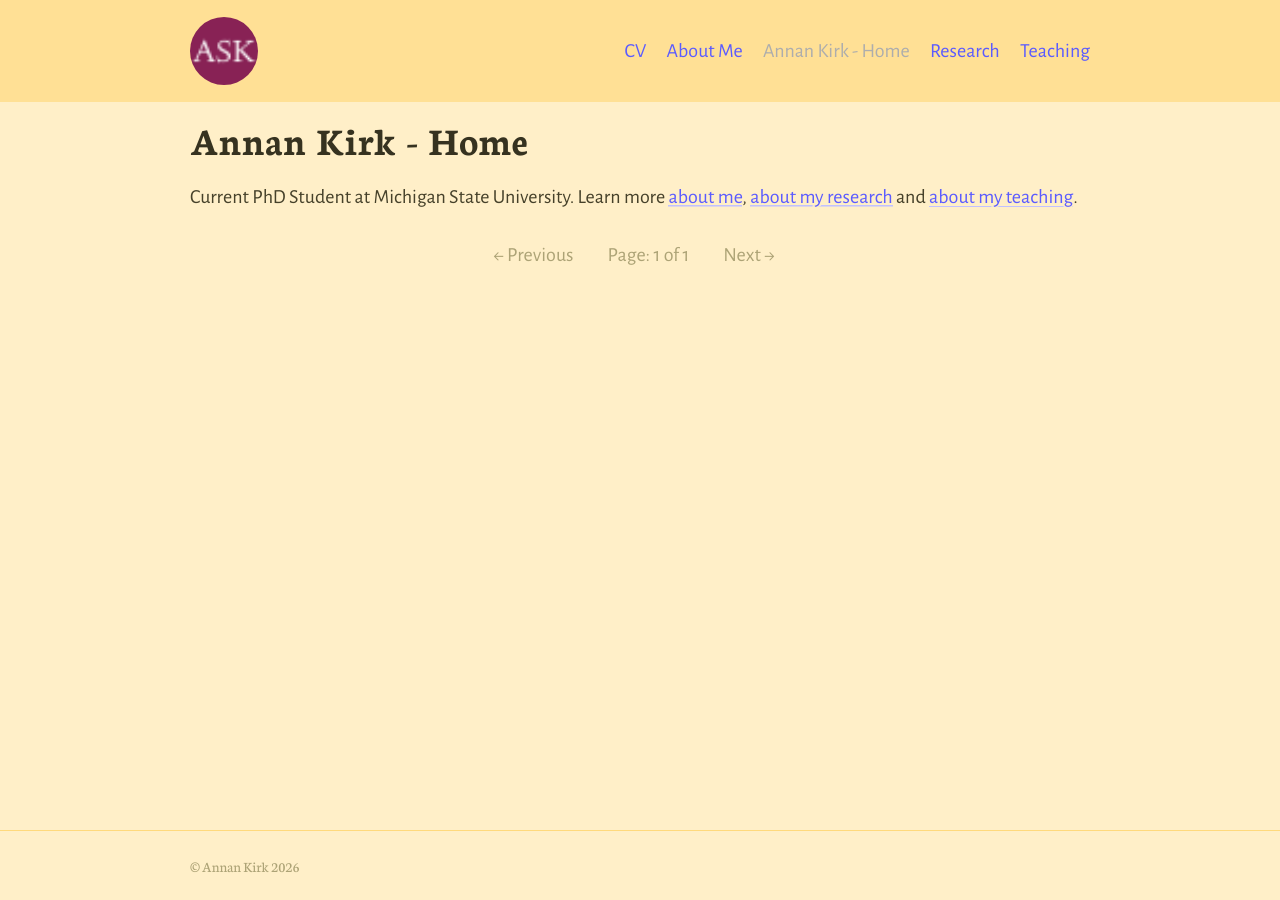
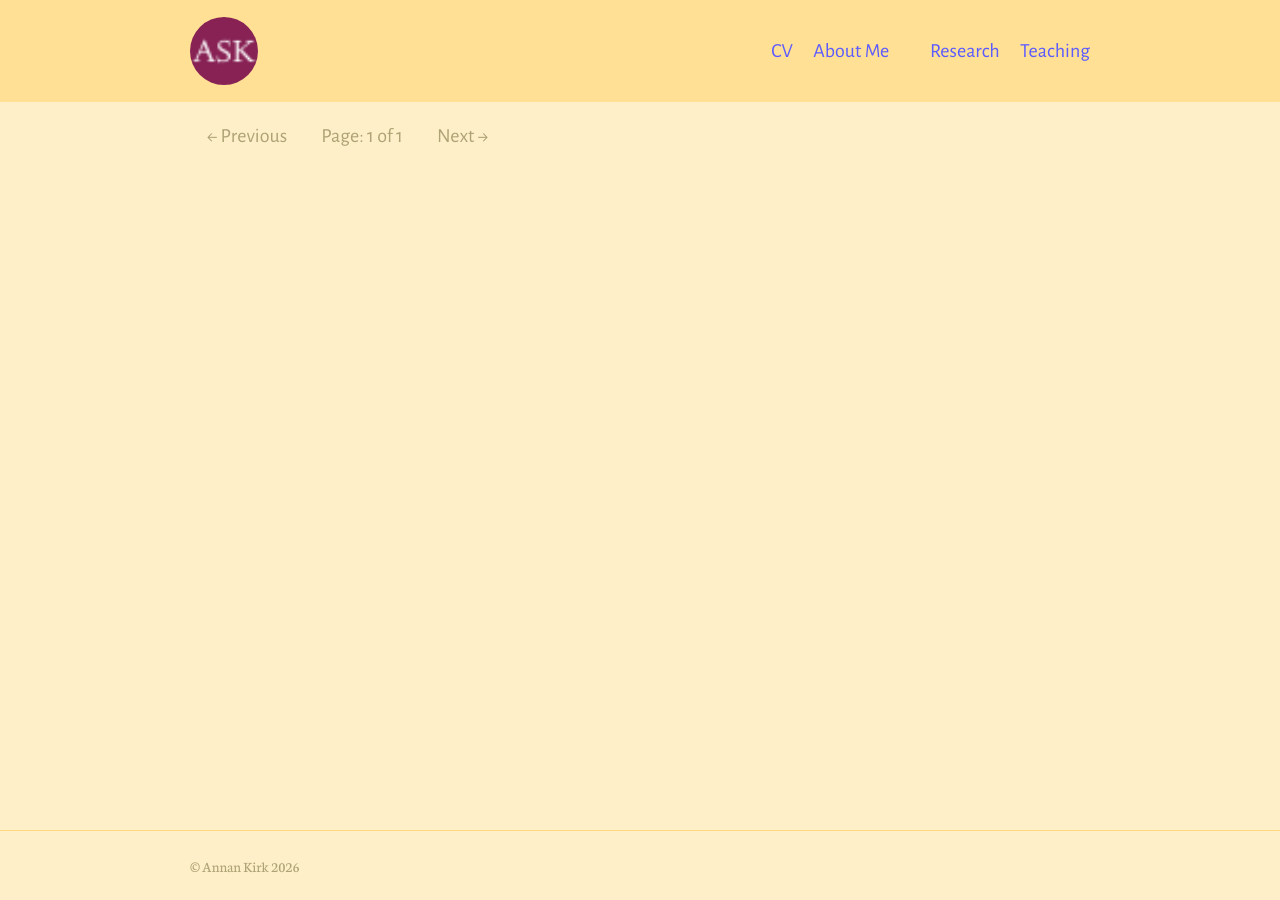
Before and after one commit to annankirk/annankirk.github.io, a Jekyll site: the page built from index.html, in a window 1280 px wide. Built offline with Jekyll 4.4.1, drawn with Linux system fonts in a browser that asks for light colours; the list of posts is cut into pages by our own code; part of the change alters nothing that is shown.

Commit message:
Update _config.yml

```diff
--- a/_config.yml
+++ b/_config.yml
@@ -35,11 +35,11 @@ excerpt_separator: <!-- more --> # Marks end of excerpt in posts
 timezone:  # Timezone for blog posts and alike
 
 # 5. Collections
-collections:
-  posts:
-    title: Annan Kirk - Home # Needed for Siteleaf
-    output: false
-    description: "Current PhD Student at Michigan State University. Learn more [about me](about), [about my research](research) and [about my teaching](teaching)." # The post list page content
+# collections:
+#  posts:
+#    title: Annan Kirk - Home # Needed for Siteleaf
+#    output: false
+#    description: "Current PhD Student at Michigan State University. Learn more [about me](about), [about my research](research) and [about my teaching](teaching)." # The post list page content
 
 # 6. Jekyll collections settings
 defaults:
```
